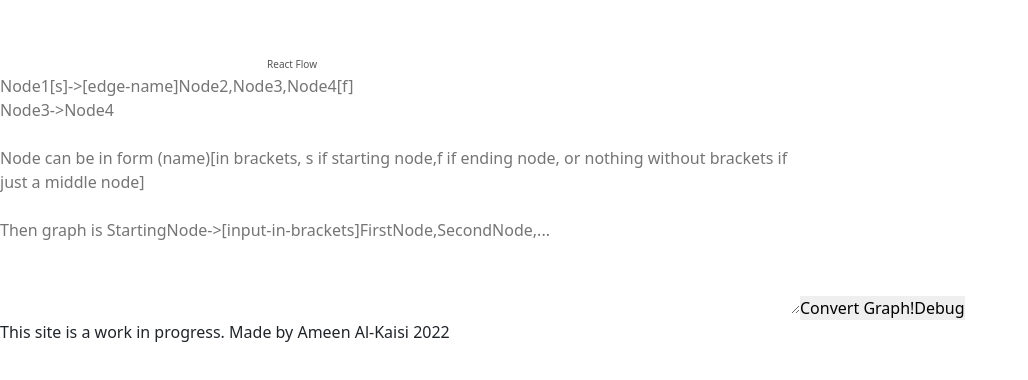
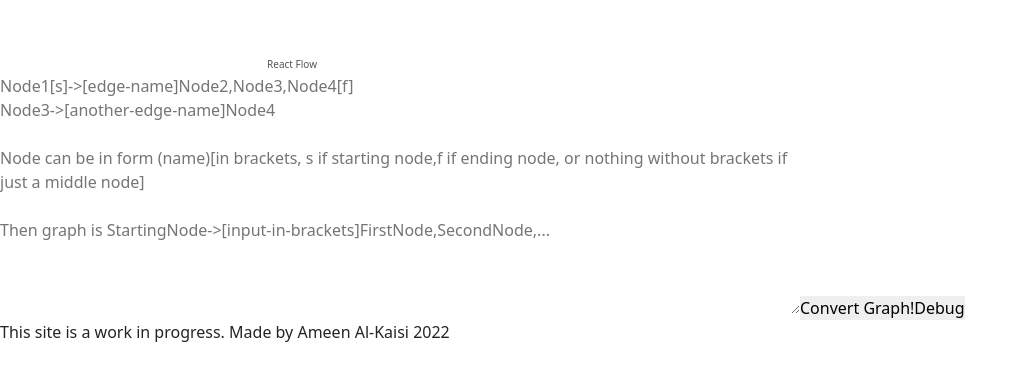
Before and after one commit to ameenalkaisi/XFA, a React app in the folder app/: page / in a window 1280 px wide. Shown: the part 246-626 px from the top of the page, without its empty margins (0-1028 px from the left). Built offline with nearby package versions, Linux system fonts and the light colour scheme.

Commit message:
changed place holder text to be correct

```diff
--- a/app/src/client/components/GraphCreator.tsx
+++ b/app/src/client/components/GraphCreator.tsx
@@ -108,7 +108,7 @@ const GraphCreator: React.FC<{}> = (): React.ReactElement => {
 			<textarea
 				className="graph-creator__input-textarea"
 				placeholder={"Node1[s]->[edge-name]Node2,Node3,Node4[f]"
-					+ "\nNode3->Node4"
+					+ "\nNode3->[another-edge-name]Node4"
 					+ "\n\nNode can be in form (name)[in brackets, s if starting node,"
 					+ "f if ending node, or nothing without brackets if just a middle node]"
 					+ "\n\nThen graph is StartingNode->[input-in-brackets]FirstNode,SecondNode,..."}
```
